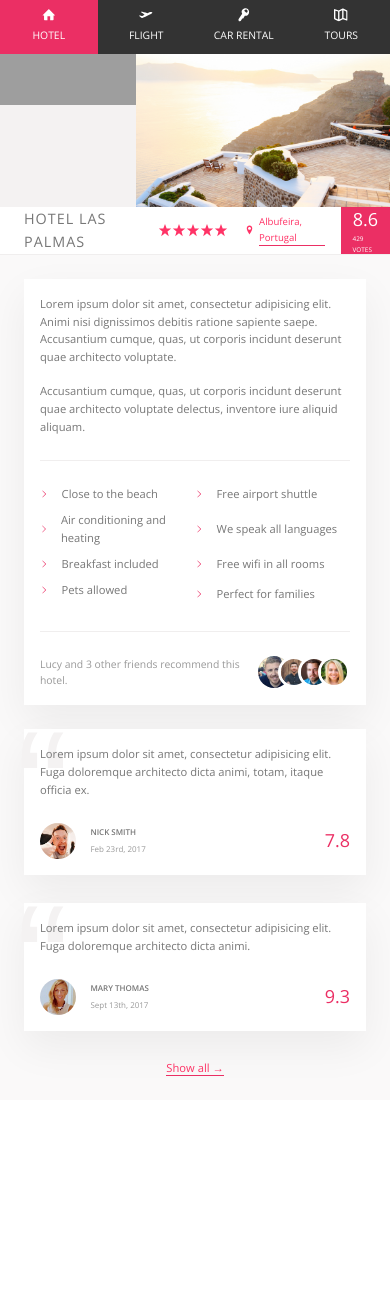
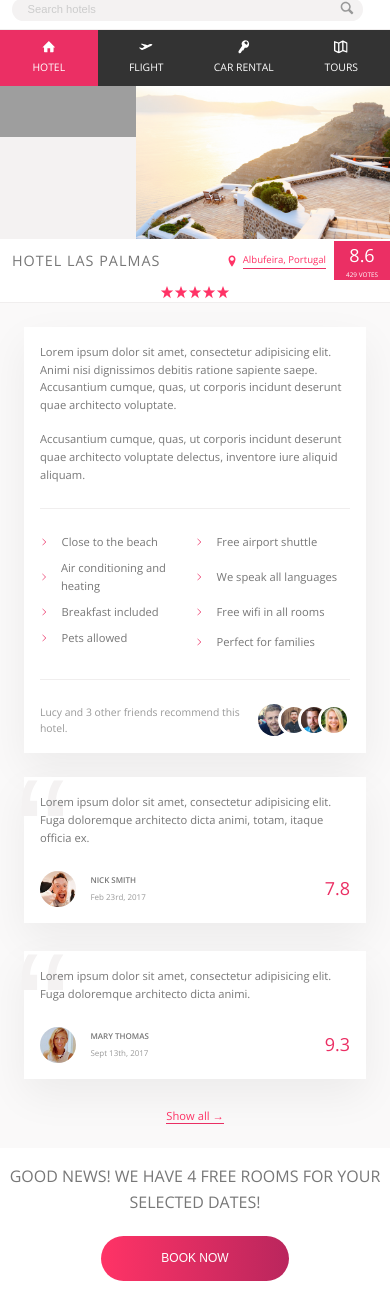
Before and after one commit to codakyello/Trillo, a plain HTML site: page index.html in a window 390 px wide. Shown: the part 58-1355 px from the top of the page. Before the commit the page ends 1158 px from the top, so only its background shows below. Drawn offline with nearby package versions, Linux system fonts and the light colour scheme; grey boxes are pictures that could not be loaded; files whose address does not match are found by name.

Commit message:
Responsive

```diff
--- a/index.html
+++ b/index.html
@@ -231,6 +231,21 @@
 
           </div>
         </div>
+
+        <div class="cta">
+          <h2 class="cta__book-now">
+            Good news! We have 4 free rooms for your selected dates!
+          </h2>
+          <div>
+
+          </div>
+          <div class="u-flex-center">
+            <button class="btn">
+              <span class="btn__visible">Book now</span>
+              <span class="btn__invisible">Only 4 rooms left</span>
+            </button>
+          </div>
+        </div>
       </main>
     </div>
   </div>
--- a/sass/_base.scss
+++ b/sass/_base.scss
@@ -21,7 +21,7 @@ $bp-largest: 75em; // 1200px Laptop Screens
 $bp-large: 68.75em; // 1100px LandScape Tablets
 $bp-medium: 56.25em; // 900px Vertical Tablets
 $bp-small: 37.5em; // 600px Mobile Phones
-$bp-smallest: 31.25em; // 500px
+$bp-smallest: 25.625em; // 500px
 
 * {
   margin: 0;
@@ -45,6 +45,10 @@ html {
   @media screen and (max-width: 56.25em) {
     font-size: 50%;
   }
+
+  // @media screen and (max-width: $bp-smallest) {
+  //   font-size: 43.75%;
+  // }
 }
 
 body {
--- a/sass/_components.scss
+++ b/sass/_components.scss
@@ -4,9 +4,15 @@
 }
 
 .search {
-  width: 40%;
+  flex: 0 0 40%;
   display: flex;
   align-items: center;
+
+  @media screen and (max-width: 31.25em) {
+    order: 1;
+    flex: 0 0 100%;
+    justify-content: center;
+  }
 
   &__input {
     border: none;
@@ -19,6 +25,8 @@
     font-weight: inherit;
     transition: all 0.3s;
 
+    @media screen and (max-width: 31.25em) {
+    }
     &::placeholder {
       color: var(--color-grey-light-4);
     }
@@ -53,6 +61,11 @@
 .user__nav {
   display: flex;
   height: 100%;
+
+  @media screen and (max-width: 31.25em) {
+    height: min-content;
+    align-items: center;
+  }
 }
 
 .user__nav-icon {
@@ -115,11 +128,25 @@
   @media screen and (max-width: $bp-small) {
     font-size: 1.8rem;
   }
+
+  @media screen and (max-width: $bp-small) {
+    margin-left: 1.5rem;
+  }
+
+  // @media screen and (max-width: $bp-small) {
+  //   flex: 0 0 50%;
+  // }
 }
 
 .stars {
   display: flex;
   align-items: center;
+
+  @media screen and (max-width: $bp-smallest) {
+    flex: 0 0 100%;
+    justify-content: center;
+    order: 1;
+  }
 }
 
 .stars__icon,
@@ -135,6 +162,10 @@
 
   margin-left: auto;
   gap: 0.5rem;
+
+  @media screen and (max-width: $bp-smallest) {
+    margin-right: 1rem;
+  }
 }
 
 .rating {
@@ -149,6 +180,10 @@
 
   @media only screen and (max-width: 37.5em) {
     padding: 0 1.5rem;
+  }
+
+  @media screen and (max-width: $bp-smallest) {
+    height: min-content;
   }
   &__number {
     font-size: 2.25rem;
@@ -297,6 +332,7 @@
 .navigation {
   @media screen and (max-width: 56.25em) {
     display: flex;
+    height: 6rem;
   }
 
   @media screen and (max-width: 37.5em) {
@@ -312,7 +348,6 @@
       flex-direction: column;
       justify-content: center;
       gap: 0.6rem;
-      height: 100%;
     }
 
     &:not(:last-child) {
@@ -322,6 +357,7 @@
     @media screen and (max-width: 56.25em) {
       flex: 1;
       justify-content: center;
+      height: 100%;
     }
   }
 
@@ -358,3 +394,70 @@
   position: relative;
   z-index: 10;
 }
+.cta {
+  background-color: #fff;
+  text-align: center;
+  padding: 2rem 0;
+}
+.cta__book-now {
+  font-size: 2rem;
+  font-weight: 300;
+  text-transform: uppercase;
+  margin-bottom: 2.5rem;
+}
+.btn {
+  font-size: 1.5rem;
+  font-weight: 300;
+  text-transform: uppercase;
+  border-radius: 100px;
+  border: none;
+  background-image: linear-gradient(
+    to right,
+    var(--color-primary-light),
+    var(--color-primary-dark)
+  );
+  color: #fff;
+  position: relative;
+  overflow: hidden;
+  cursor: pointer;
+  height: 5.7rem;
+  width: 23.4rem;
+  display: flex;
+  justify-content: center;
+  align-items: center;
+
+  &:hover {
+    background-image: linear-gradient(
+      to left,
+      var(--color-primary-light),
+      var(--color-primary-dark)
+    );
+  }
+  &:hover .btn__invisible {
+    transform: translate(-50%, -50%);
+    width: 100%;
+  }
+
+  &:hover .btn__visible {
+    transform: translateY(5rem);
+  }
+}
+
+.btn__invisible {
+  position: absolute;
+  top: 50%;
+  left: 50%;
+  transform: translate(-50%, -10rem);
+  width: 100%;
+
+  transition: all 0.2s;
+}
+
+.btn__visible {
+  transition: all 0.2s;
+}
+
+.u-flex-center {
+  display: flex;
+  justify-content: center;
+}
--- a/sass/_layout.scss
+++ b/sass/_layout.scss
@@ -94,6 +94,11 @@
   align-items: center;
   justify-content: space-between;
   border-bottom: var(--line);
+
+  @media screen and (max-width: 31.25em) {
+    flex-wrap: wrap;
+    height: 11rem;
+  }
 }
 
 .content {
@@ -132,7 +137,13 @@
 
   @media screen and (max-width: $bp-small) {
     height: 6rem;
-    gap: 2rem;
+    gap: 1rem;
+  }
+
+  @media screen and (max-width: $bp-smallest) {
+    flex-wrap: wrap;
+    height: 8rem;
+    gap: 0;
   }
 }
 
```
Also changed, not shown: main.css, 1 other file.
